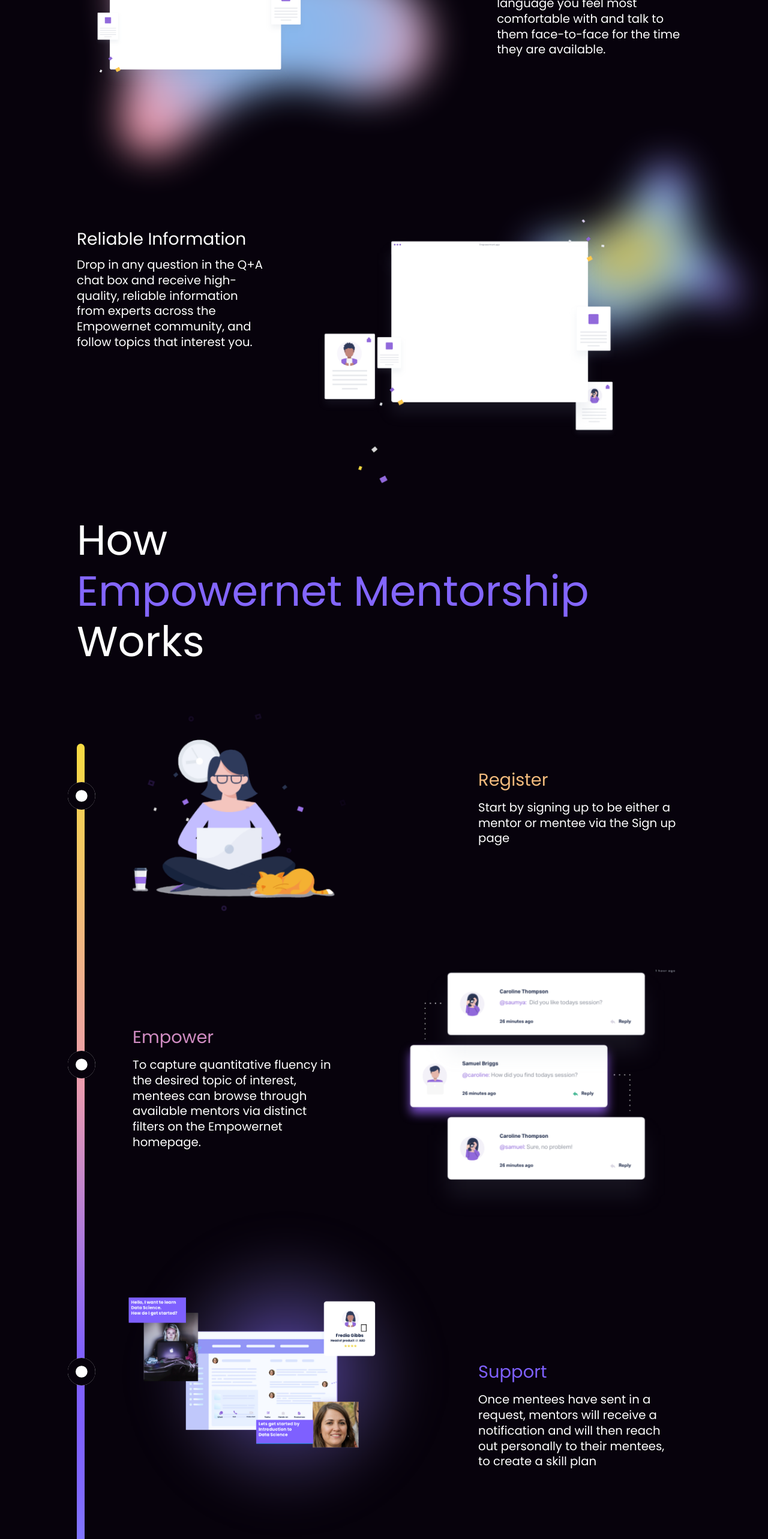
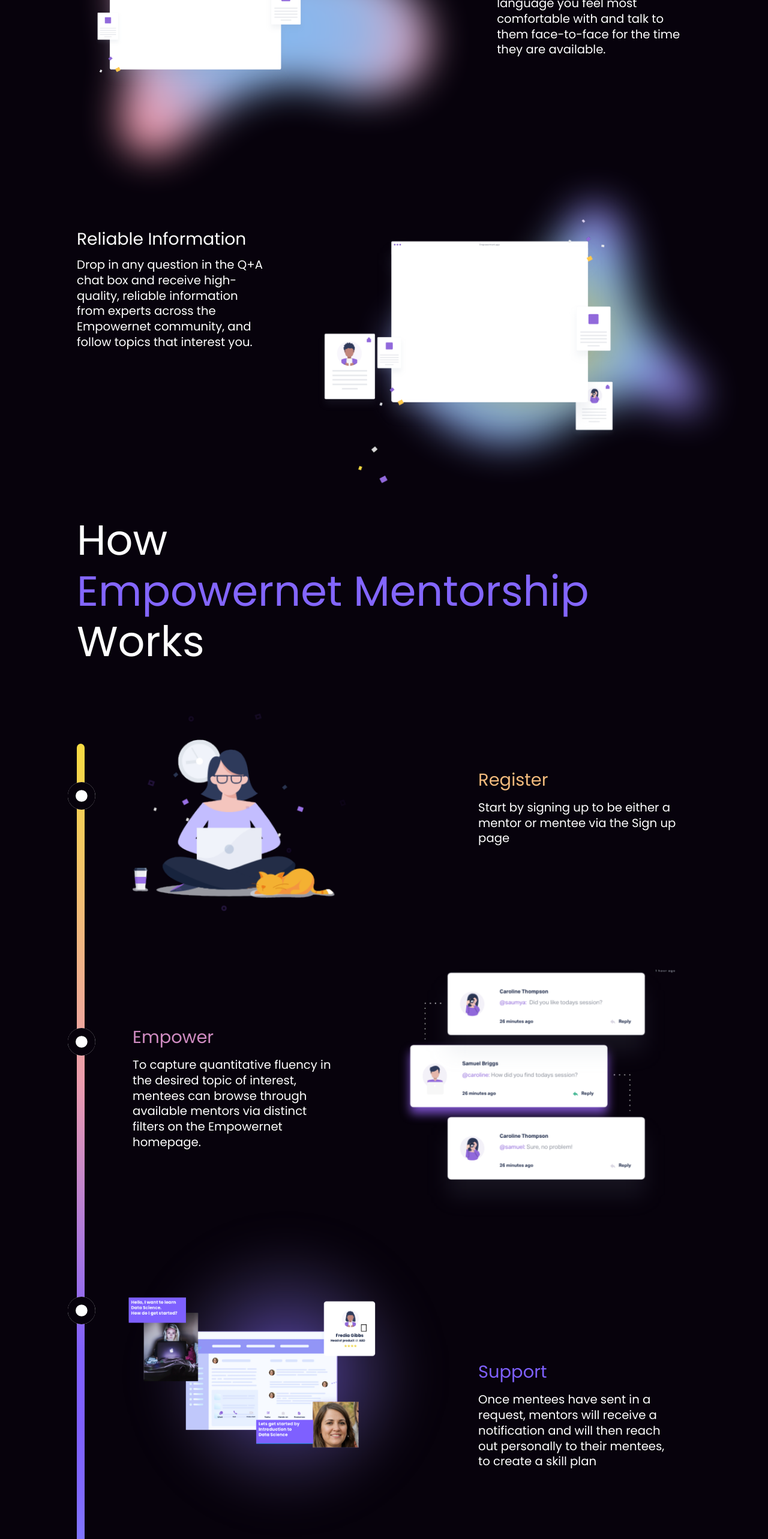
Before and after one commit to 4rr0w/empowernetv1, a React (Create React App) app: page / in a window 1280 px wide. Shown: the part 4480-7046 px from the top of the page at 60% size. Built offline with nearby package versions, Linux system fonts and the light colour scheme.

Commit message:
fix chsape width in section 3 and bar-bead position in sec 4

```diff
--- a/src/components/landingPage/Section3/style.module.css
+++ b/src/components/landingPage/Section3/style.module.css
@@ -133,7 +133,7 @@
   position: absolute;
   top: -20vw;
   right: -7vw;
-  max-width: 650px;
+  max-width: 950px;
   max-height: auto;
   width: 80%;
   height: auto;
--- a/src/components/landingPage/Section4/style.module.css
+++ b/src/components/landingPage/Section4/style.module.css
@@ -27,7 +27,6 @@
   max-width: 14px;
   width: 1.024vw;
   height: auto;
-  max-height: 1868px;
 }
 
 .bead {
@@ -93,13 +92,13 @@
 }
 
 .b2 {
-  margin-top: 40vw;
+  margin-top: 37vw;
 }
 
 .b3 {
-  margin-top: 80vw;
+  margin-top: 72vw;
 }
 
 .b4 {
-  margin-top: 120vw;
+  margin-top: 113vw;
 }
```
